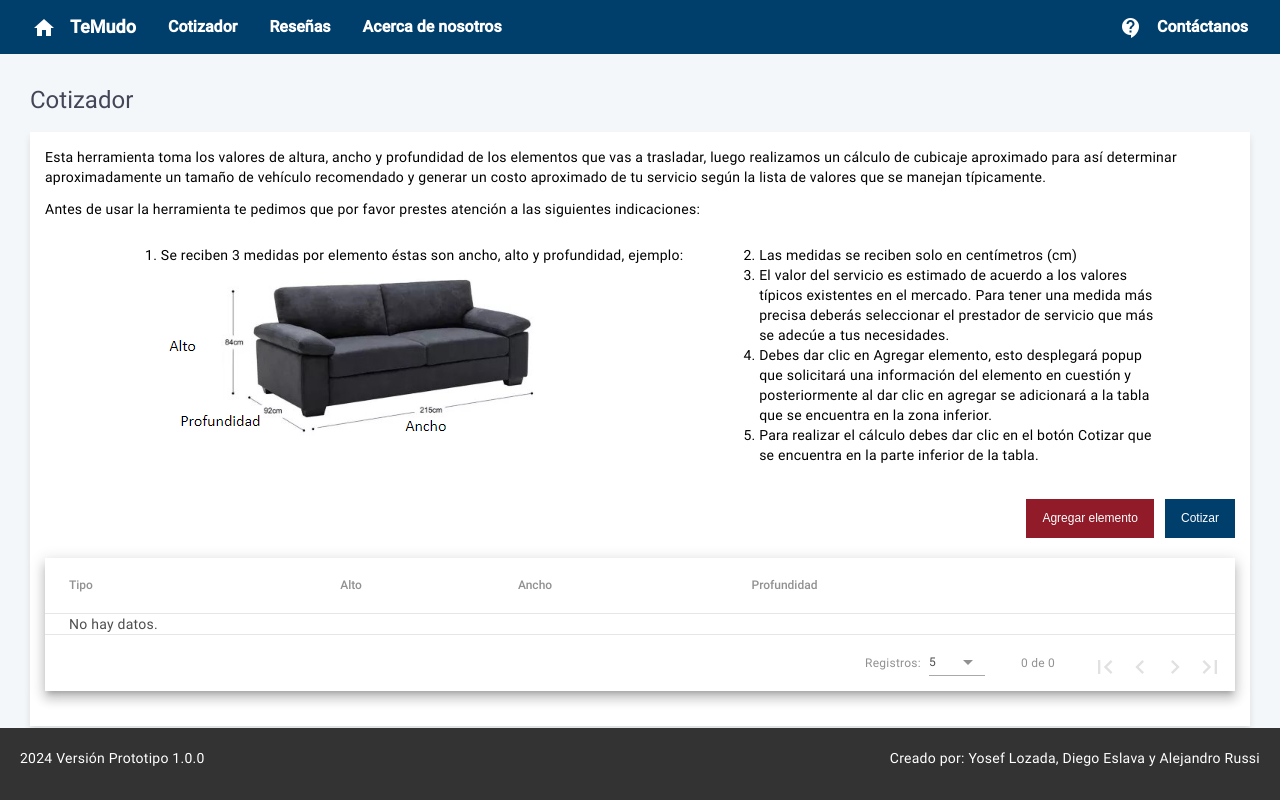
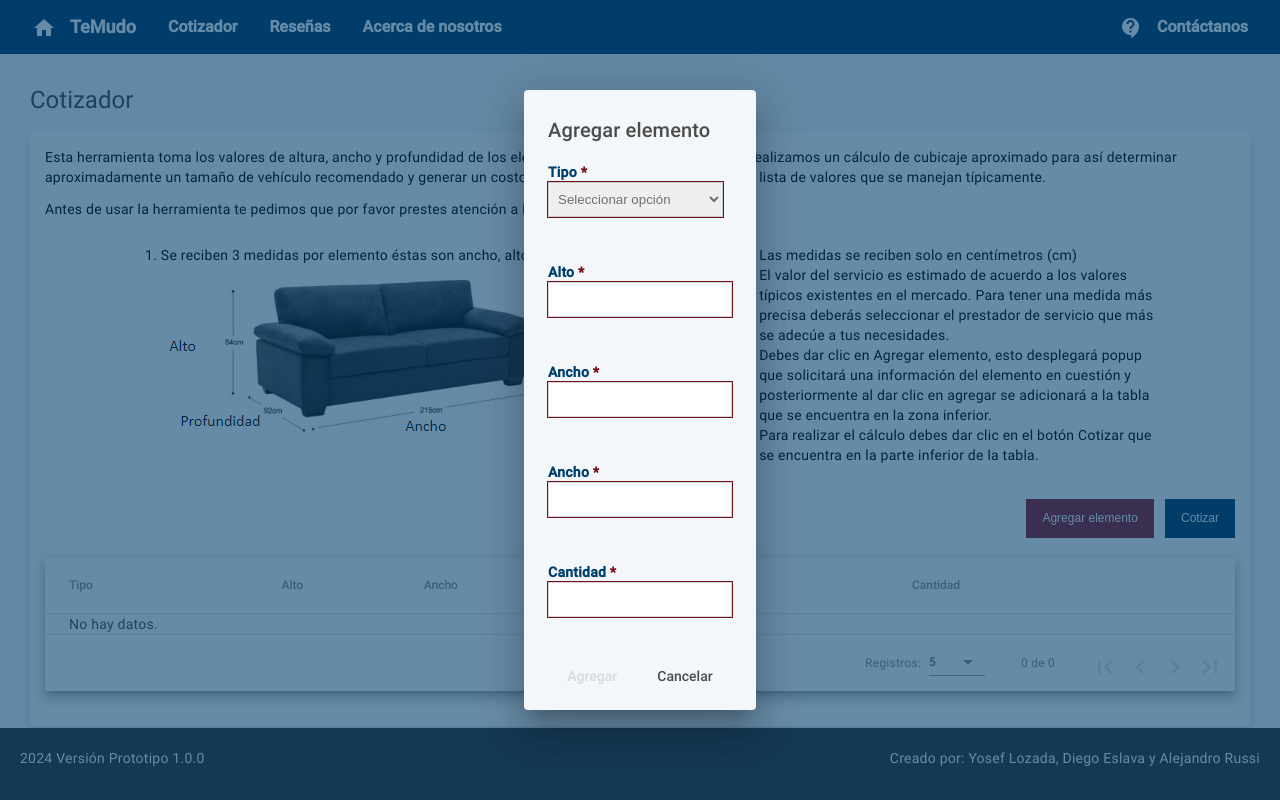
Before and after one commit to ARussiMISO/prototype-product, an Angular app: page /cotizador in a window 1280 px wide. Both pictures are taken after a click on the button "Agregar elemento". Built offline with nearby package versions, Linux system fonts and the light colour scheme.

Commit message:
Avance cotizador, falta funcion Cotizar()

```diff
--- a/src/app/app.module.ts
+++ b/src/app/app.module.ts
@@ -11,6 +11,7 @@ import { CotizadorComponent } from './cotizador/cotizador.component';
 import { InformacionComponent } from './informacion/informacion.component';
 import { PaginaNoEncontradaComponent } from './pagina-no-encontrada/pagina-no-encontrada.component';
 import { ToastrModule } from 'ngx-toastr';
+import { ElementoPopupComponent } from './elemento-popup/elemento-popup.component';
 
 
 @NgModule({
@@ -20,7 +21,8 @@ import { ToastrModule } from 'ngx-toastr';
     ContactoComponent,
     CotizadorComponent,
     InformacionComponent,
-    PaginaNoEncontradaComponent
+    PaginaNoEncontradaComponent,
+    ElementoPopupComponent
   ],
   imports: [
     BrowserModule,
--- a/src/app/cotizador/cotizador.component.html
+++ b/src/app/cotizador/cotizador.component.html
@@ -82,12 +82,21 @@
           {{ elemento.profundidad }}
         </td>
       </ng-container>
+      <ng-container matColumnDef="cantidad">
+        <th mat-header-cell mat-sort-header *matHeaderCellDef>
+          Cantidad
+        </th>
+        <td mat-cell *matCellDef="let elemento">
+          {{ elemento.cantidad }}
+        </td>
+      </ng-container>
       <ng-container matColumnDef="accion">
         <th mat-header-cell *matHeaderCellDef></th>
         <td mat-cell *matCellDef="let elemento">
           <div fxLayout="row">
             <a><mat-icon matTooltip="Modificar" matTooltipPosition="above"
                 (click)="modificarElemento(elemento)">edit</mat-icon></a>
+            &nbsp;&nbsp;&nbsp;
             <a><mat-icon matTooltip="Eliminar" matTooltipPosition="above"
                 (click)="eliminarElemento(elemento)">delete</mat-icon></a>
           </div>
@@ -100,7 +109,7 @@
       <tr mat-row *matRowDef="let row; columns: displayedColumns"></tr>
 
       <tr *matNoDataRow>
-        <td class="mat-cell" colspan="5">
+        <td class="mat-cell" colspan="6">
           No hay datos.
         </td>
       </tr>
--- a/src/app/cotizador/cotizador.component.ts
+++ b/src/app/cotizador/cotizador.component.ts
@@ -1,8 +1,10 @@
 import { Component, OnInit, ViewChild } from '@angular/core';
+import { MatDialog, MatDialogConfig } from '@angular/material/dialog';
 import { MatPaginator, MatPaginatorIntl } from '@angular/material/paginator';
 import { MatSort } from '@angular/material/sort';
 import { MatTableDataSource } from '@angular/material/table';
 import { ConfiguracionPaginacion } from 'src/shared/paginator';
+import { ElementoPopupComponent } from '../elemento-popup/elemento-popup.component';
 
 @Component({
   selector: 'app-cotizador',
@@ -15,25 +17,80 @@ export class CotizadorComponent implements OnInit {
   @ViewChild('paginator') paginator!: MatPaginator;
   @ViewChild(MatSort) sort!: MatSort;
   dataSource = new MatTableDataSource<Elemento>([]);
-  displayedColumns: string[] = ['tipo', 'alto', 'ancho', 'profundidad', 'accion'];
-  constructor() { }
+  displayedColumns: string[] = ['tipo', 'alto', 'ancho', 'profundidad', 'cantidad', 'accion'];
+  elementos: Elemento[] = [];
+  constructor(private dialog: MatDialog) { }
 
   ngOnInit(): void {
   }
 
-  agregarElemento(){
+  agregarElemento() {
+    const dialogConfig = new MatDialogConfig();
+    dialogConfig.disableClose = true;
+    dialogConfig.autoFocus = true;
+    dialogConfig.panelClass = 'mat-dialog-container-custom-tabla';
+
+    const dialogRef = this.dialog.open(ElementoPopupComponent, dialogConfig);
+    dialogRef.afterClosed().subscribe({
+      next: (result) => {
+        if (result) {
+          this.agregarElementoTabla(result);
+        }
+      },
+      error: (e) => {
+        console.log(e);
+      },
+    });
+  }
+  agregarElementoTabla(result: Elemento) {
+    if (result.id == 0) {
+      result.id = this.elementos.length + 1;
+      this.elementos.push(result);
+    } else {
+      let indexElemento = this.elementos.findIndex(e => e.id == result.id);
+      this.elementos[indexElemento].alto = result.alto;
+      this.elementos[indexElemento].ancho = result.ancho;
+      this.elementos[indexElemento].profundidad = result.profundidad;
+      this.elementos[indexElemento].cantidad = result.cantidad;
+    }
+    console.log(this.elementos);
+    this.cargarTabla();
+  }
+
+  cargarTabla() {
+    this.dataSource = new MatTableDataSource<Elemento>(this.elementos);
+    this.dataSource.paginator = this.paginator;
+    this.dataSource.sort = this.sort;
+  }
+
+  cotizar() {
+    //TODO
 
   }
 
-  cotizar(){
+  modificarElemento(elemento: Elemento) {
+    const dialogConfig = new MatDialogConfig();
+    dialogConfig.disableClose = true;
+    dialogConfig.autoFocus = true;
+    dialogConfig.panelClass = 'mat-dialog-container-custom-tabla';
+    dialogConfig.data = elemento
+    const dialogRef = this.dialog.open(ElementoPopupComponent, dialogConfig);
+    dialogRef.afterClosed().subscribe({
+      next: (result) => {
+        if (result) {
+          this.agregarElementoTabla(result);
+        }
+      },
+      error: (e) => {
+        console.log(e);
+      },
+    });
 
   }
-
-  modificarElemento(elemento: Elemento){
-
-  }
-  eliminarElemento(elemento: Elemento){
-
+  eliminarElemento(elemento: Elemento) {
+    this.elementos.splice(this.elementos.findIndex(e => e.id == elemento.id), 1);
+    console.log(this.elementos);
+    this.cargarTabla();
   }
 
 
@@ -44,4 +101,6 @@ interface Elemento {
   alto?: number;
   ancho?: number;
   profundidad?: number;
+  cantidad?: number;
+  id?: number;
 }
--- /dev/null
+++ b/src/app/elemento-popup/elemento-popup.component.html
@@ -0,0 +1,79 @@
+<div class="container">
+  <form [formGroup]="form">
+    <h2 mat-dialog-title>Agregar elemento</h2>
+    <div fxLayout="column" fxLayoutAlign="space-evenly center">
+
+      <mat-dialog-content>
+        <div fxLayout="column" fxLayoutAlign="start none">
+
+          <label class="label-input" for="tipo">Tipo</label>
+          <select formControlName="tipo" id="tipo">
+            <option value="" disabled selected hidden>
+              Seleccionar opción
+            </option>
+            <option *ngFor="let tipo of tipos " [value]="tipo">
+              {{ tipo }}
+            </option>
+          </select>
+          <div class="input-invalid">
+            <p class="p-warn-required"
+              *ngIf="form.get('tipo')?.touched && form.get('tipo')?.invalid && form.get('tipo')?.errors?.['required']">
+              Campo obligatorio</p>
+          </div>
+          <br />
+          <label class="label-input" for="alto">Alto</label>
+          <input class="input-disabled " id="alto" name="alto" type="number" formControlName="alto">
+          <div class="input-invalid">
+            <p class="p-warn-required"
+              *ngIf="form.get('alto')?.touched && form.get('alto')?.invalid && form.get('alto')?.errors?.['required']">
+              Campo obligatorio</p>
+            <p class="p-warn-required"
+              *ngIf="form.get('alto')?.touched && form.get('alto')?.invalid && (form.get('alto')?.errors?.['max'] || form.get('alto')?.errors?.['min'] )">
+              Número entre 1 y 300</p>
+          </div>
+          <br />
+          <label class="label-input" for="ancho">Ancho</label>
+          <input class="input-disabled " id="ancho" name="ancho" type="number" formControlName="ancho">
+          <div class="input-invalid">
+            <p class="p-warn-required"
+              *ngIf="form.get('ancho')?.touched && form.get('ancho')?.invalid && form.get('ancho')?.errors?.['required']">
+              Campo obligatorio</p>
+            <p class="p-warn-required"
+              *ngIf="form.get('ancho')?.touched && form.get('ancho')?.invalid && (form.get('ancho')?.errors?.['max'] || form.get('ancho')?.errors?.['min'] )">
+              Número entre 1 y 300</p>
+          </div>
+          <br />
+          <label class="label-input" for="profundidad">Ancho</label>
+          <input class="input-disabled " id="profundidad" name="profundidad" type="number"
+            formControlName="profundidad">
+          <div class="input-invalid">
+            <p class="p-warn-required"
+              *ngIf="form.get('profundidad')?.touched && form.get('profundidad')?.invalid && form.get('profundidad')?.errors?.['required']">
+              Campo obligatorio</p>
+            <p class="p-warn-required"
+              *ngIf="form.get('profundidad')?.touched && form.get('profundidad')?.invalid && (form.get('profundidad')?.errors?.['max'] || form.get('profundidad')?.errors?.['min'] )">
+              Número entre 1 y 300</p>
+          </div>
+          <br />
+          <label class="label-input" for="cantidad">Cantidad</label>
+          <input class="input-disabled " id="cantidad" name="cantidad" type="number"
+            formControlName="cantidad">
+          <div class="input-invalid">
+            <p class="p-warn-required"
+              *ngIf="form.get('cantidad')?.touched && form.get('cantidad')?.invalid && form.get('cantidad')?.errors?.['required']">
+              Campo obligatorio</p>
+            <p class="p-warn-required"
+              *ngIf="form.get('cantidad')?.touched && form.get('cantidad')?.invalid && (form.get('cantidad')?.errors?.['max'] || form.get('cantidad')?.errors?.['min'] )">
+              Número entre 1 y 300</p>
+          </div>
+        </div>
+      </mat-dialog-content>
+      <mat-dialog-actions class="tabla-popup">
+        <button mat-button (click)="agregarElemento()" [disabled]="form.invalid" cdkFocusInitial>
+          Agregar
+        </button>
+        <button mat-button (click)="onCancel()">Cancelar</button>
+      </mat-dialog-actions>
+    </div>
+  </form>
+</div>
--- /dev/null
+++ b/src/app/elemento-popup/elemento-popup.component.ts
@@ -0,0 +1,87 @@
+import { Component, Inject, OnInit } from '@angular/core';
+import { FormGroup, FormBuilder, Validators } from '@angular/forms';
+import { MatDialogRef, MAT_DIALOG_DATA } from '@angular/material/dialog';
+
+@Component({
+  selector: 'app-elemento-popup',
+  templateUrl: './elemento-popup.component.html',
+  styleUrls: ['./elemento-popup.component.css']
+})
+export class ElementoPopupComponent implements OnInit {
+
+  tipos: string[] = [
+    "Nevera",
+    "Lavadora",
+    "Mesa pequeña/Mesa de noche",
+    "Comedor",
+    "Caja",
+    "Silla",
+    "Cama + colchón"
+  ]
+  form!: FormGroup;
+  constructor(private formBuilder: FormBuilder, public dialogRef: MatDialogRef<ElementoPopupComponent>,
+    @Inject(MAT_DIALOG_DATA) public data: Elemento) { }
+
+  ngOnInit(): void {
+    this.crearFormulario();
+    if (this.data) this.cargarElemento();
+  }
+  cargarElemento() {
+    this.form.patchValue({
+      tipo: this.data.tipo,
+      alto: this.data.alto,
+      ancho: this.data.ancho,
+      profundidad: this.data.profundidad,
+      cantidad: this.data.cantidad
+    });
+  }
+  crearFormulario() {
+    this.form = this.formBuilder.group({
+      tipo: ['', [Validators.required]],
+      alto: ['', [Validators.required, Validators.max(300), Validators.min(1)]],
+      ancho: ['', [Validators.required, Validators.max(300), Validators.min(1)]],
+      profundidad: ['', [Validators.required, Validators.max(300), Validators.min(1)]],
+      cantidad: ['', [Validators.required, Validators.max(300), Validators.min(1)]],
+    });
+  }
+
+  onCancel(): void {
+    this.dialogRef.close();
+  }
+
+  agregarElemento() {
+    if (this.data) {
+      let elementoModificado: Elemento = {
+        tipo: this.form.value.tipo,
+        alto: this.form.value.alto,
+        ancho: this.form.value.ancho,
+        profundidad: this.form.value.profundidad,
+        cantidad: this.form.value.cantidad,
+        id: this.data.id
+      };
+      this.dialogRef.close(elementoModificado);
+    }
+    else {
+      let elementoNuevo: Elemento = {
+        tipo: this.form.value.tipo,
+        alto: this.form.value.alto,
+        ancho: this.form.value.ancho,
+        profundidad: this.form.value.profundidad,
+        cantidad: this.form.value.cantidad,
+        id: 0
+      };
+      this.dialogRef.close(elementoNuevo);
+    }
+
+
+  }
+}
+
+interface Elemento {
+  tipo?: string;
+  alto?: number;
+  ancho?: number;
+  profundidad?: number;
+  cantidad?: number;
+  id?: number;
+}
--- a/src/shared/material.module.ts
+++ b/src/shared/material.module.ts
@@ -22,6 +22,7 @@ import { MatCheckboxModule } from '@angular/material/checkbox';
 import { MatSortModule } from '@angular/material/sort';
 import {MatMenuModule} from '@angular/material/menu';
 import { HttpClientModule } from '@angular/common/http';
+import { MatTooltipModule } from '@angular/material/tooltip';
 
 const material = [
   CommonModule,
@@ -49,7 +50,9 @@ const material = [
   MatSortModule,
   MatMenuModule,
   HttpClientModule,
-  MatRippleModule];
+  MatRippleModule,
+  MatTooltipModule
+];
 
 @NgModule({
   imports: [material],
```
Also changed, not shown: src/app/elemento-popup/elemento-popup.component.css (added), 1 other file (tests, documents, lock files or other folders).
